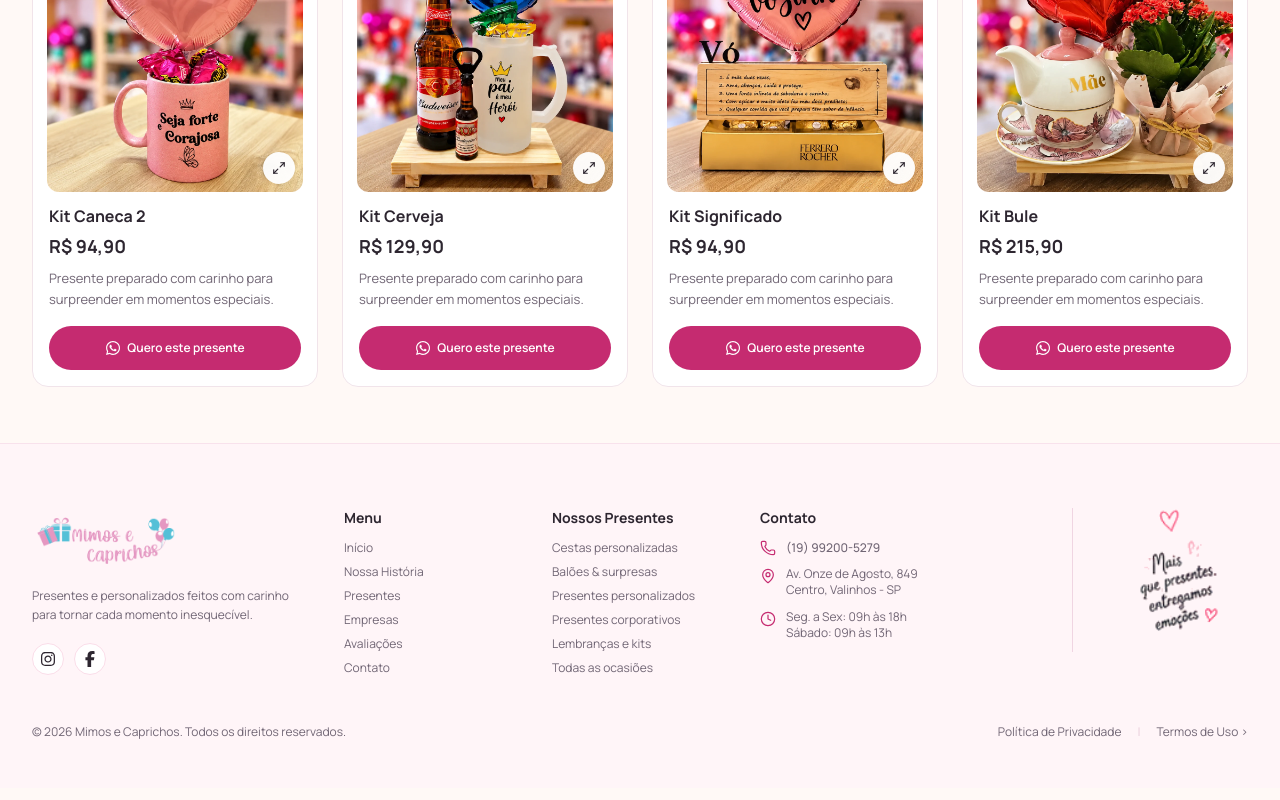
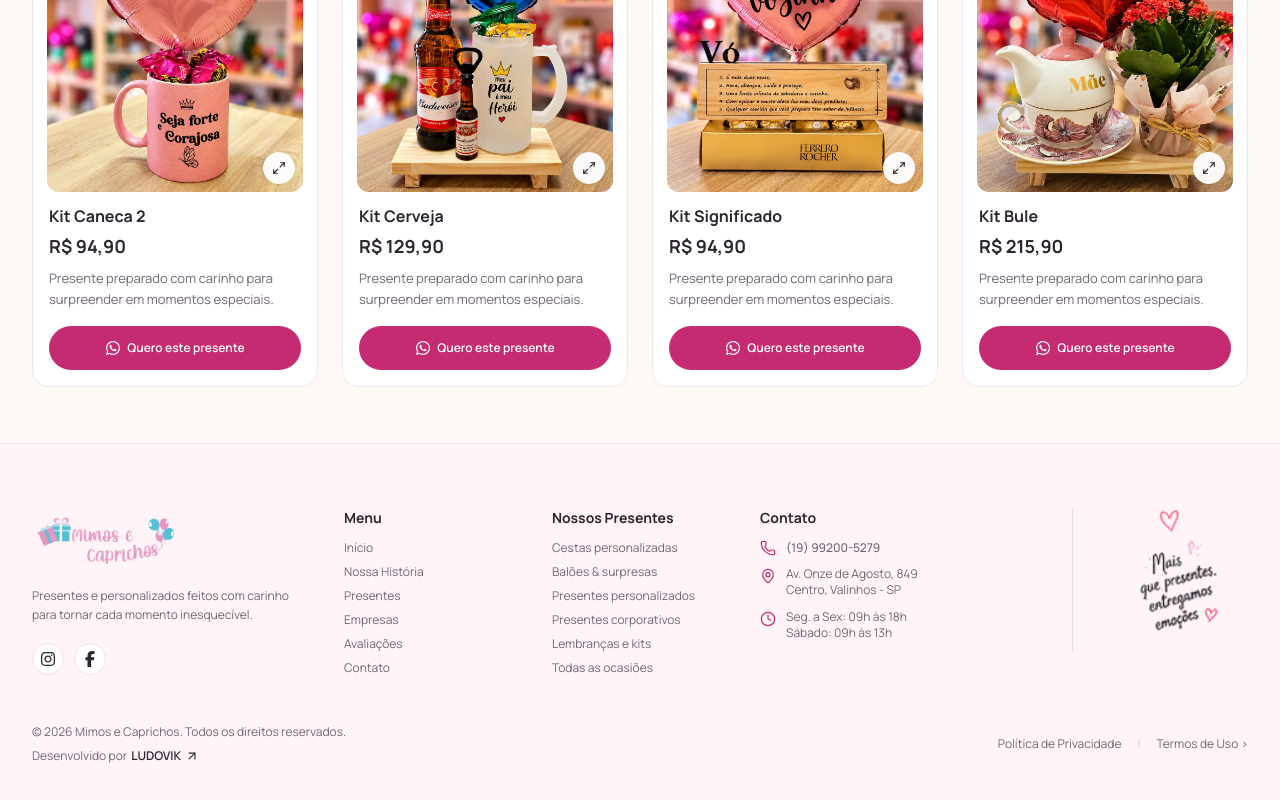
Before and after one commit to dovik1989/mimosecaprichos4, a Next.js app: page /presentes/presentes-e-mimos in a window 1280 px wide. Shown: the part 1822-2622 px from the top of the page. Built offline with nearby package versions, Linux system fonts and the light colour scheme.

Commit message:
feat: adiciona credito de criacao LUDOVIK no rodape

```diff
--- a/src/components/layout/Footer.tsx
+++ b/src/components/layout/Footer.tsx
@@ -14,6 +14,7 @@ import {
   ShieldCheck,
   FileText,
   ChevronDown,
+  ArrowUpRight,
 } from "lucide-react";
 import { Reveal, StaggerContainer, StaggerItem } from "@/components/animation";
 
@@ -185,7 +186,20 @@ export function Footer() {
         {/* Barra Inferior com Copyright e Links Legais (sem linha divisória pesada) */}
         <Reveal direction="fade" delay={0.15} distance={12}>
           <div className="pt-10 sm:pt-12 flex flex-col sm:flex-row items-center justify-between gap-3 text-xs text-brand-muted">
-            <p>© {currentYear} Mimos e Caprichos. Todos os direitos reservados.</p>
+            <div className="text-center sm:text-left">
+              <p>© {currentYear} Mimos e Caprichos. Todos os direitos reservados.</p>
+              <p className="mt-2 flex items-center justify-center gap-1 sm:justify-start">
+                Desenvolvido por{" "}
+                <a
+                  href="https://designer-ortiz.vercel.app/#manifesto"
+                  target="_blank"
+                  rel="noopener noreferrer"
+                  className="inline-flex items-center gap-1 font-semibold text-brand-dark hover:text-brand-pink transition-colors"
+                >
+                  LUDOVIK <ArrowUpRight className="size-3.5" aria-hidden="true" />
+                </a>
+              </p>
+            </div>
 
             <div className="flex items-center gap-4">
               <button
```
